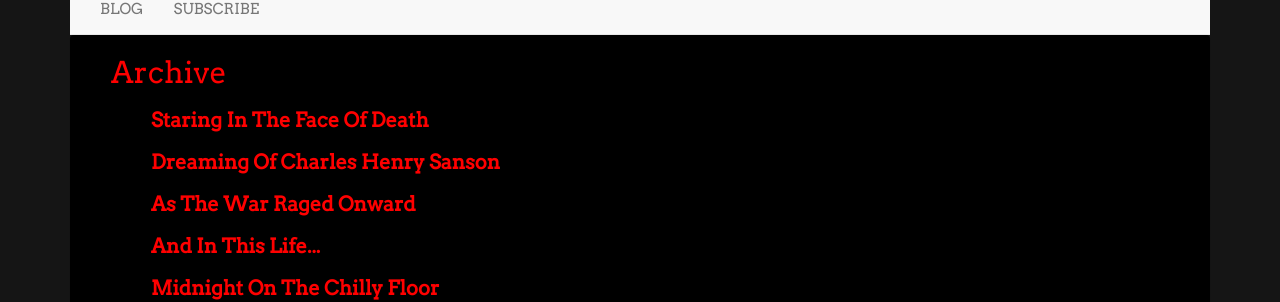
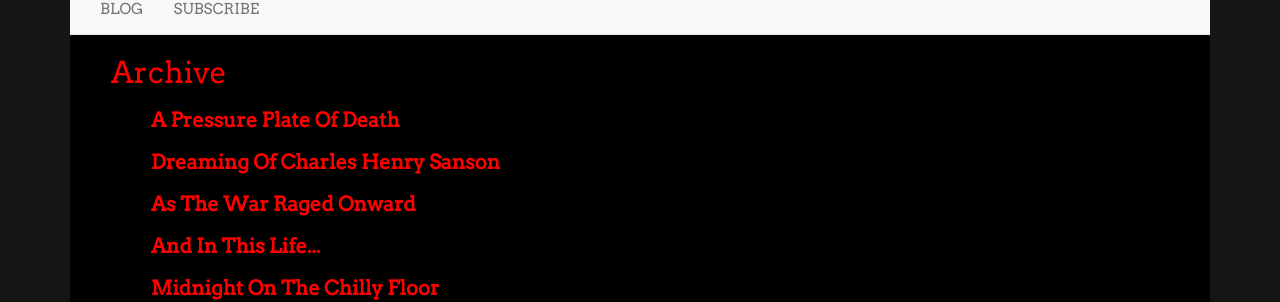
Before and after one commit to LWFlouisa/UploadedFairy, a Jekyll site: the page built from archive.md, in a window 1280 px wide. Shown: the part 350-652 px from the top of the page. Built offline with Jekyll 4.4.1, drawn with Linux system fonts in a browser that asks for light colours; nearby versions of some CDN libraries.

Commit message:
Update 2021-11-14-page29.md

```diff
--- a/_posts/2021-11-14-page29.md
+++ b/_posts/2021-11-14-page29.md
@@ -1,8 +1,8 @@
 ---
 layout: comic
 date:   28 Nov 2021
-title: "Staring In The Face Of Death"
+title: "A Pressure Plate Of Death"
 categories: page
 permalink: /029
 ---
-![PAGE THIRTY]({{ site.url }}/pages/pagetest30.png)
+![PAGE TWENTY NINE]({{ site.url }}/pages/pagetest29.png)
```
